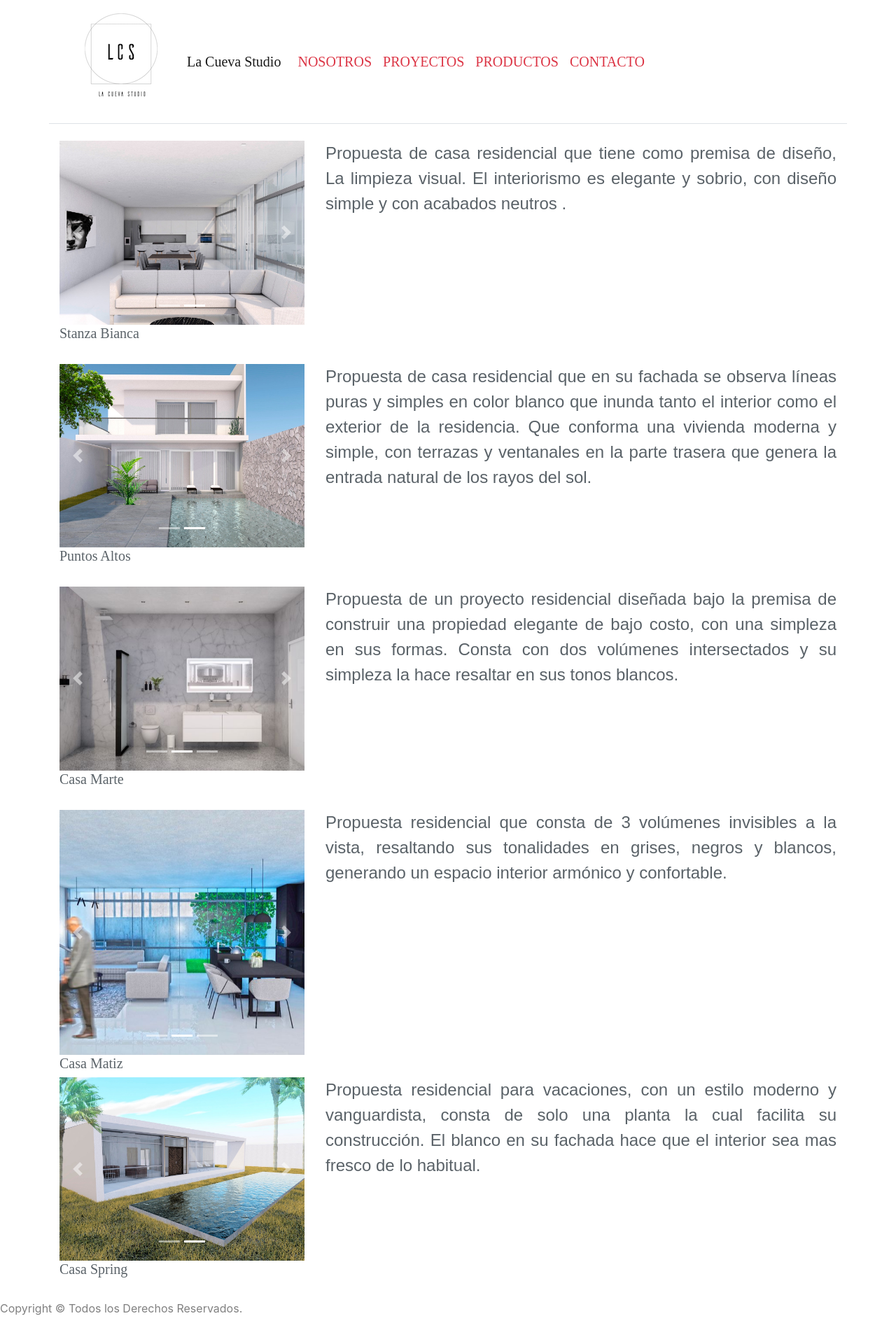
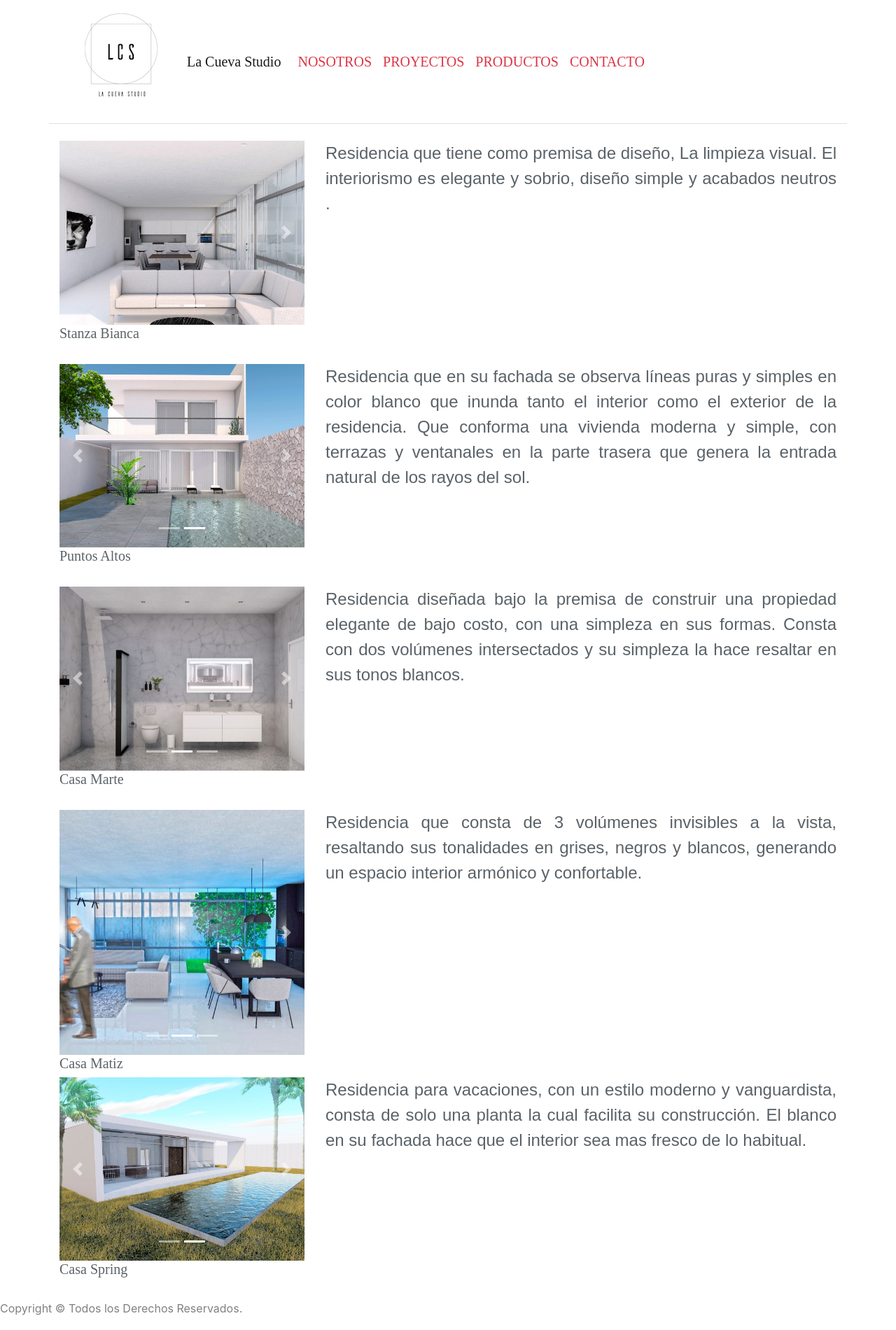
Before and after one commit to lalo256/laCuevaStudioReact, a React (Create React App) app: page /proyecto in a window 1280 px wide. Shown: the top 1900 px of the page at 70% size. Built offline with nearby package versions, Linux system fonts and the light colour scheme.

Commit message:
fix title and descripcion in proyects

```diff
--- a/src/pages/Proyecto.js
+++ b/src/pages/Proyecto.js
@@ -36,8 +36,8 @@ class Proyecto extends React.Component{
                         </div>
                         <div className="col-8">
                             <p className="descripcionProject1">
-                                Propuesta de casa residencial que tiene como premisa de diseño, La limpieza visual.
-                                El  interiorismo  es elegante y sobrio, con diseño simple y con acabados neutros .
+                                Residencia que tiene como premisa de diseño, La limpieza visual.
+                                El  interiorismo  es elegante y sobrio, diseño simple y acabados neutros .
                             </p>
                         </div>
 
@@ -58,7 +58,7 @@ class Proyecto extends React.Component{
                             </div>
                             <div className="col-8">
                                 <p className="descripcionProject1">
-                                    Propuesta de casa residencial que en su fachada
+                                    Residencia que en su fachada
                                     se observa líneas puras y simples en color blanco
                                     que inunda tanto el interior como el exterior de la residencia.
                                     Que conforma una vivienda moderna y simple, con terrazas y ventanales
@@ -85,7 +85,7 @@ class Proyecto extends React.Component{
                         </div>
                         <div className="col-8">
                             <p className="descripcionProject1">
-                                Propuesta de un proyecto residencial diseñada bajo la premisa de construir una propiedad elegante de bajo costo, con una simpleza en sus formas.
+                                Residencia diseñada bajo la premisa de construir una propiedad elegante de bajo costo, con una simpleza en sus formas.
                                 Consta con dos volúmenes intersectados y su simpleza la hace resaltar en sus tonos blancos.
                             </p>
                         </div>
@@ -109,7 +109,7 @@ class Proyecto extends React.Component{
                         </div>
                         <div className="col-8">
                             <p className="descripcionProject1">
-                                Propuesta residencial que consta de 3 volúmenes invisibles a la vista,
+                                Residencia que consta de 3 volúmenes invisibles a la vista,
                                 resaltando sus tonalidades en grises, negros y blancos, generando un
                                 espacio interior armónico y confortable.
                             </p>
@@ -130,7 +130,7 @@ class Proyecto extends React.Component{
                         </div>
                         <div className="col-8">
                             <p className="descripcionProject1">
-                                Propuesta residencial para vacaciones, con un estilo moderno y
+                                Residencia para vacaciones, con un estilo moderno y
                                 vanguardista, consta de solo una planta la cual facilita su construcción.
                                 El blanco en su  fachada hace que el interior sea mas fresco de lo
                                 habitual.
```
Also changed, not shown: 1 other file (tests, documents, lock files or other folders).
